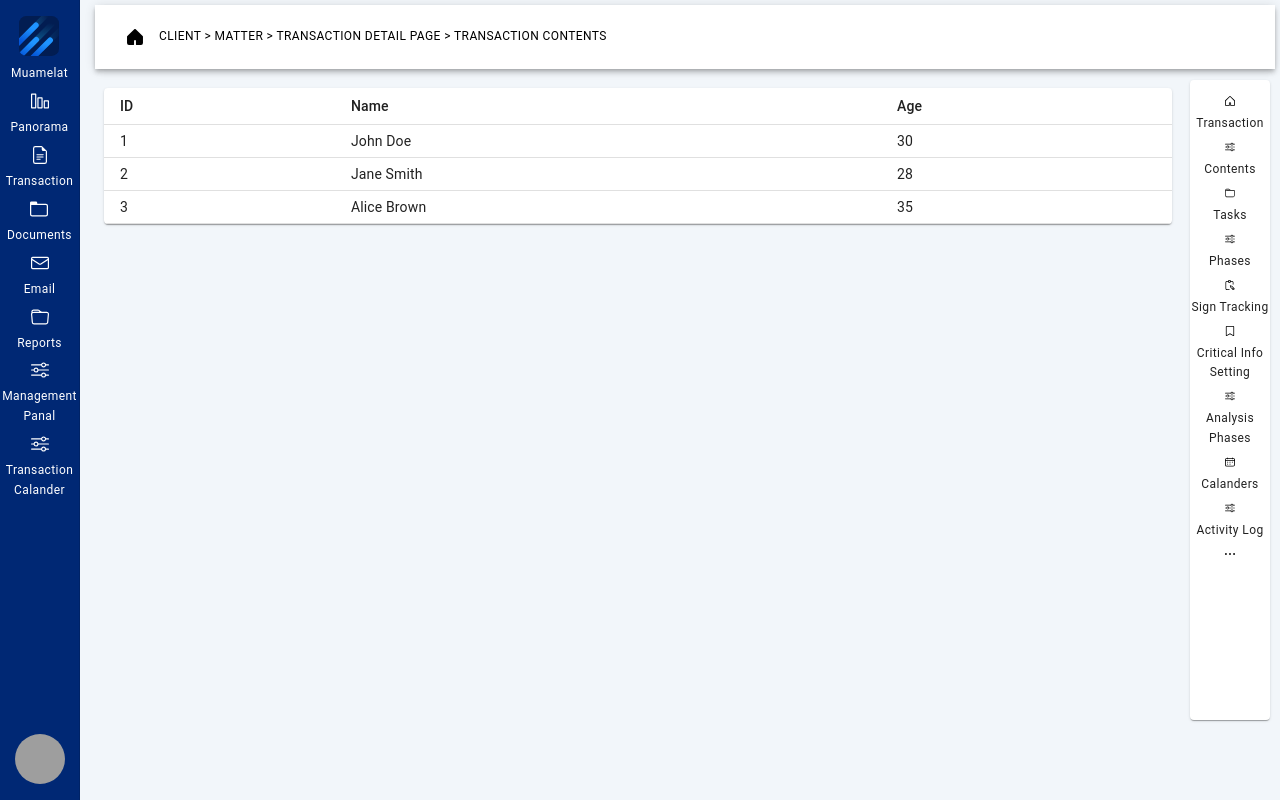
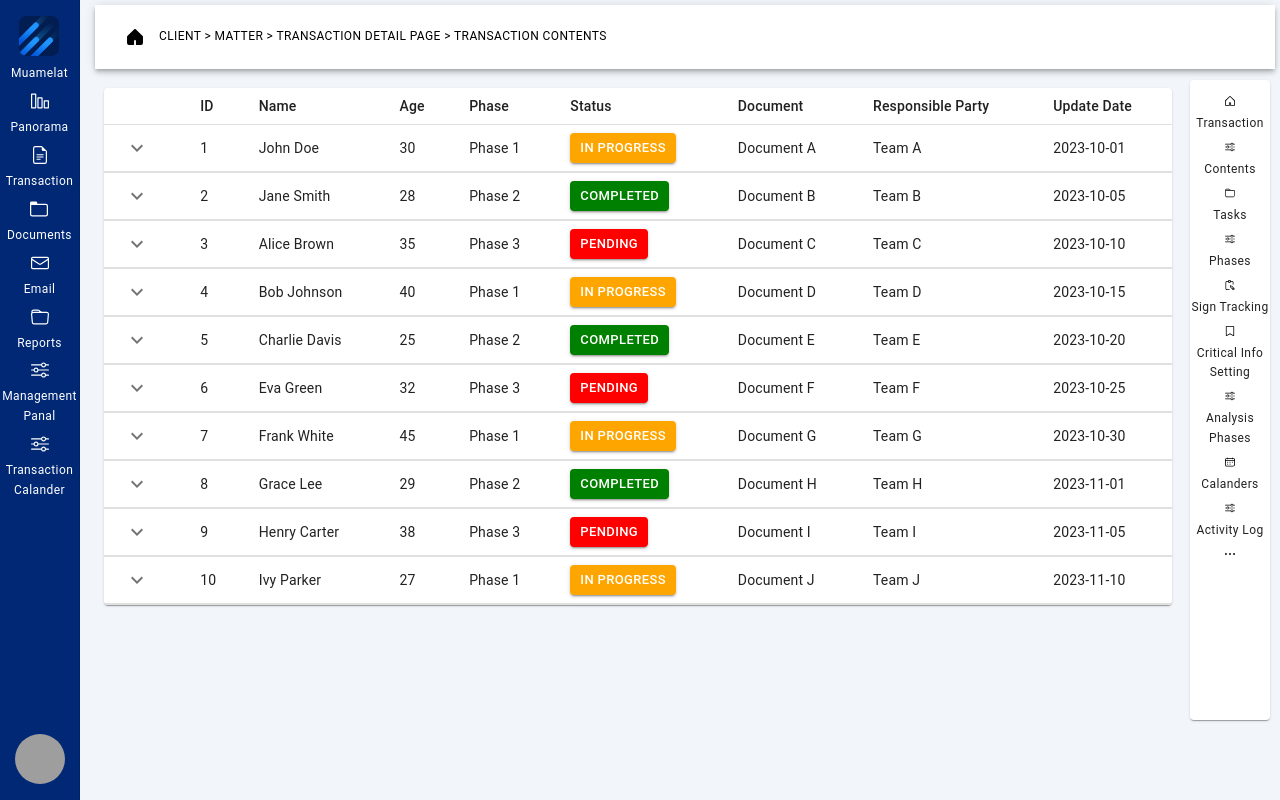
Before and after one commit to Arshad1071/new_mind, a React (Create React App) app in the folder client/: page / in a window 1280 px wide. Built offline with nearby package versions, Linux system fonts and the light colour scheme; grey boxes are pictures that could not be loaded.

Commit message:
save changes

```diff
--- a/client/src/Components/ContentSection/ContentSection.js
+++ b/client/src/Components/ContentSection/ContentSection.js
@@ -1,4 +1,4 @@
-import React from "react";
+import React, { useState } from "react";
 import {
   Table,
   TableBody,
@@ -8,13 +8,140 @@ import {
   TableRow,
   Paper,
   Box,
+  IconButton,
+  Collapse,
+  Button,
 } from "@mui/material";
+import { KeyboardArrowDown, KeyboardArrowUp } from "@mui/icons-material";
 const data = [
-  { id: 1, name: "John Doe", age: 30 },
-  { id: 2, name: "Jane Smith", age: 28 },
-  { id: 3, name: "Alice Brown", age: 35 },
+  {
+    id: 1,
+    name: "John Doe",
+    age: 30,
+    phase: "Phase 1",
+    status: "In Progress",
+    document: "Document A",
+    responsibleParty: "Team A",
+    updateDate: "2023-10-01",
+    details: "Some details about John Doe",
+  },
+  {
+    id: 2,
+    name: "Jane Smith",
+    age: 28,
+    phase: "Phase 2",
+    status: "Completed",
+    document: "Document B",
+    responsibleParty: "Team B",
+    updateDate: "2023-10-05",
+    details: "Some details about Jane Smith",
+  },
+  {
+    id: 3,
+    name: "Alice Brown",
+    age: 35,
+    phase: "Phase 3",
+    status: "Pending",
+    document: "Document C",
+    responsibleParty: "Team C",
+    updateDate: "2023-10-10",
+    details: "Some details about Alice Brown",
+  },
+  {
+    id: 4,
+    name: "Bob Johnson",
+    age: 40,
+    phase: "Phase 1",
+    status: "In Progress",
+    document: "Document D",
+    responsibleParty: "Team D",
+    updateDate: "2023-10-15",
+    details: "Some details about Bob Johnson",
+  },
+  {
+    id: 5,
+    name: "Charlie Davis",
+    age: 25,
+    phase: "Phase 2",
+    status: "Completed",
+    document: "Document E",
+    responsibleParty: "Team E",
+    updateDate: "2023-10-20",
+    details: "Some details about Charlie Davis",
+  },
+  {
+    id: 6,
+    name: "Eva Green",
+    age: 32,
+    phase: "Phase 3",
+    status: "Pending",
+    document: "Document F",
+    responsibleParty: "Team F",
+    updateDate: "2023-10-25",
+    details: "Some details about Eva Green",
+  },
+  {
+    id: 7,
+    name: "Frank White",
+    age: 45,
+    phase: "Phase 1",
+    status: "In Progress",
+    document: "Document G",
+    responsibleParty: "Team G",
+    updateDate: "2023-10-30",
+    details: "Some details about Frank White",
+  },
+  {
+    id: 8,
+    name: "Grace Lee",
+    age: 29,
+    phase: "Phase 2",
+    status: "Completed",
+    document: "Document H",
+    responsibleParty: "Team H",
+    updateDate: "2023-11-01",
+    details: "Some details about Grace Lee",
+  },
+  {
+    id: 9,
+    name: "Henry Carter",
+    age: 38,
+    phase: "Phase 3",
+    status: "Pending",
+    document: "Document I",
+    responsibleParty: "Team I",
+    updateDate: "2023-11-05",
+    details: "Some details about Henry Carter",
+  },
+  {
+    id: 10,
+    name: "Ivy Parker",
+    age: 27,
+    phase: "Phase 1",
+    status: "In Progress",
+    document: "Document J",
+    responsibleParty: "Team J",
+    updateDate: "2023-11-10",
+    details: "Some details about Ivy Parker",
+  },
 ];
+
 const ContentSection = () => {
+  const [openRows, setOpenRows] = useState({});
+
+  const handleToggleRow = (id) => {
+    setOpenRows((prevOpenRows) => ({
+      ...prevOpenRows,
+      [id]: !prevOpenRows[id],
+    }));
+  };
+
+  // Function to handle status button click
+  const handleStatusClick = (id, status) => {
+    console.log(`Status clicked for row ${id}: ${status}`);
+    // You can add logic here to update the status
+  };
+
   return (
     <Box
       component="main"
@@ -31,18 +158,94 @@ const ContentSection = () => {
         <Table size="small">
           <TableHead>
             <TableRow>
+              <TableCell /> {/* Empty cell for the expand/collapse icon */}
               <TableCell>ID</TableCell>
               <TableCell>Name</TableCell>
               <TableCell>Age</TableCell>
+              <TableCell>Phase</TableCell>
+              <TableCell>Status</TableCell>
+              <TableCell>Document</TableCell>
+              <TableCell>Responsible Party</TableCell>
+              <TableCell>Update Date</TableCell>
             </TableRow>
           </TableHead>
           <TableBody>
             {data.map((row) => (
-              <TableRow key={row.id}>
-                <TableCell>{row.id}</TableCell>
-                <TableCell>{row.name}</TableCell>
-                <TableCell>{row.age}</TableCell>
-              </TableRow>
+              <React.Fragment key={row.id}>
+                {/* Main Row */}
+                <TableRow>
+                  <TableCell>
+                    <IconButton
+                      aria-label="expand row"
+                      size="small"
+                      onClick={() => handleToggleRow(row.id)}
+                    >
+                      {openRows[row.id] ? <KeyboardArrowUp /> : <KeyboardArrowDown />}
+                    </IconButton>
+                  </TableCell>
+                  <TableCell>{row.id}</TableCell>
+                  <TableCell>{row.name}</TableCell>
+                  <TableCell>{row.age}</TableCell>
+                  <TableCell>{row.phase}</TableCell>
+                  <TableCell>
+                    <Button
+                      variant="contained"
+                      size="small"
+                      onClick={() => handleStatusClick(row.id, row.status)}
+                      sx={{
+                        backgroundColor:
+                          row.status === "Completed"
+                            ? "green"
+                            : row.status === "In Progress"
+                            ? "orange"
+                            : "red",
+                        color: "white",
+                        "&:hover": {
+                          backgroundColor:
+                            row.status === "Completed"
+                              ? "darkgreen"
+                              : row.status === "In Progress"
+                              ? "darkorange"
+                              : "darkred",
+                        },
+                      }}
+                    >
+                      {row.status}
+                    </Button>
+                  </TableCell>
+                  <TableCell>{row.document}</TableCell>
+                  <TableCell>{row.responsibleParty}</TableCell>
+                  <TableCell>{row.updateDate}</TableCell>
+                </TableRow>
+
+                {/* Collapsible Row */}
+                <TableRow>
+                  <TableCell style={{ paddingBottom: 0, paddingTop: 0 }} colSpan={9}>
+                    <Collapse in={openRows[row.id]} timeout="auto" unmountOnExit>
+                      <Box margin={1}>
+                        <div>
+                          <strong>Details:</strong> {row.details}
+                        </div>
+                        <div>
+                          <strong>Phase:</strong> {row.phase}
+                        </div>
+                        <div>
+                          <strong>Status:</strong> {row.status}
+                        </div>
+                        <div>
+                          <strong>Document:</strong> {row.document}
+                        </div>
+                        <div>
+                          <strong>Responsible Party:</strong> {row.responsibleParty}
+                        </div>
+                        <div>
+                          <strong>Update Date:</strong> {row.updateDate}
+                        </div>
+                      </Box>
+                    </Collapse>
+                  </TableCell>
+                </TableRow>
+              </React.Fragment>
             ))}
           </TableBody>
         </Table>
```
